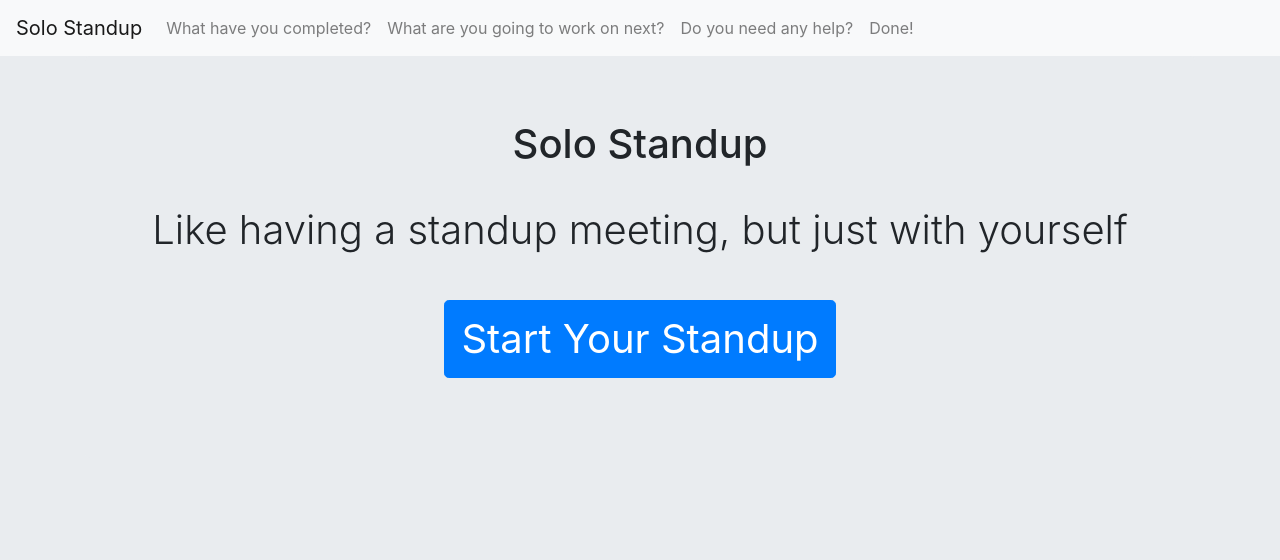
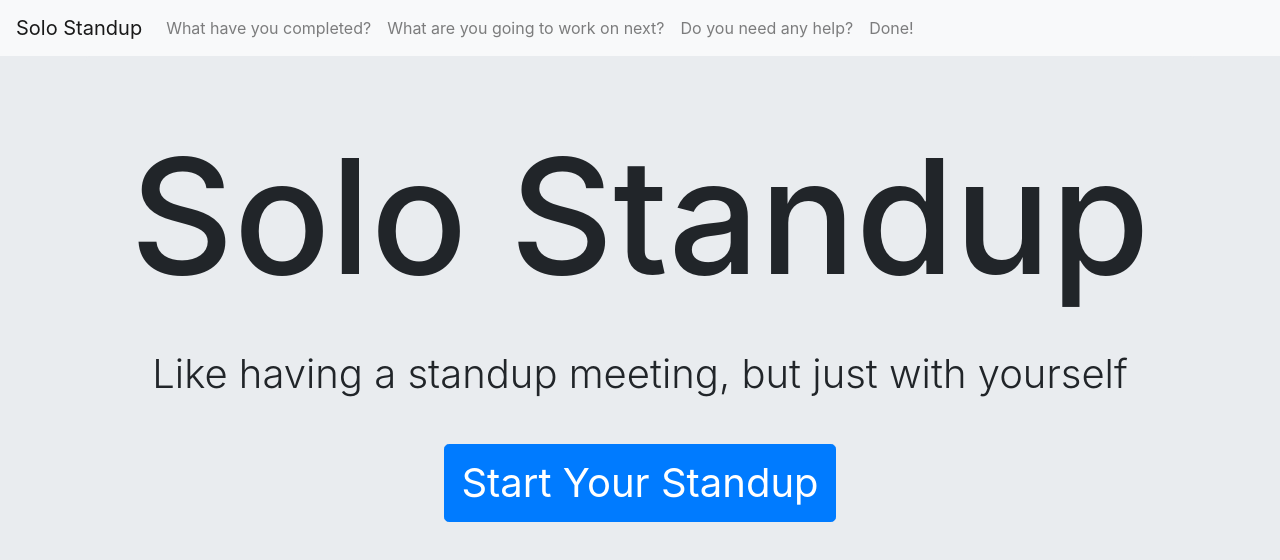
Before and after one commit to dragonejt/solo-standup, a React (Create React App) app: page / in a window 1280 px wide. Shown: the top 560 px of the page. Built offline with nearby package versions, Linux system fonts and the light colour scheme.

Commit message:
FInish Landing and Add Progress page

```diff
--- a/public/index.html
+++ b/public/index.html
@@ -24,7 +24,7 @@
       work correctly both with client-side routing and a non-root public URL.
       Learn how to configure a non-root public URL by running `npm run build`.
     -->
-    <title>React App</title>
+    <title>Solo Standup</title>
   </head>
   <body>
     <noscript>You need to enable JavaScript to run this app.</noscript>
--- a/src/components/landing/landing.css
+++ b/src/components/landing/landing.css
@@ -1,5 +1,3 @@
-.Landing {
-}
 .title {
     font-size: 10rem;
 }
--- a/src/components/progress/Progress.js
+++ b/src/components/progress/Progress.js
@@ -1,5 +1,5 @@
 import React, { useState, useEffect } from 'react';
-import { Container, Button, Jumbotron } from 'react-bootstrap';
+import { Container, Button, Jumbotron, Form, FormGroup, FormControl, FormLabel } from 'react-bootstrap';
 import './progress.css'
 
 
@@ -14,10 +14,12 @@ function Progress({ updateStep }) {
         <div className="Progress">
             <Container>
                 <Jumbotron>
-          <h1 className="title">What have you accomplished between the last standup meeting and now?</h1>
-          <br className="my-3"/>
-          <p className="lead subtitle">Like having a standup meeting, but just with yourself</p>
-          <br className="my-3"/>
+                    <h1 className="question">What have you accomplished between the last standup meeting and now?</h1>
+                    <br className="my-3" />
+                    <Form.Group controlId="ProgressCheck">
+                        <Form.Control as="textarea" class="answer"/>
+                    </Form.Group>
+                    <br className="my-3" />
                     <p>
                         <Button variant="primary" size="lg" href="/progress" id="submit">Next -></Button>
                     </p>
--- a/src/components/progress/progress.css
+++ b/src/components/progress/progress.css
@@ -1,3 +1,7 @@
-.title {
+.question {
     font-size: 2.5rem;
 }
+
+.answer {
+    height: 100px;
+}
```
Lines whose indentation alone changed are shown as unchanged.
